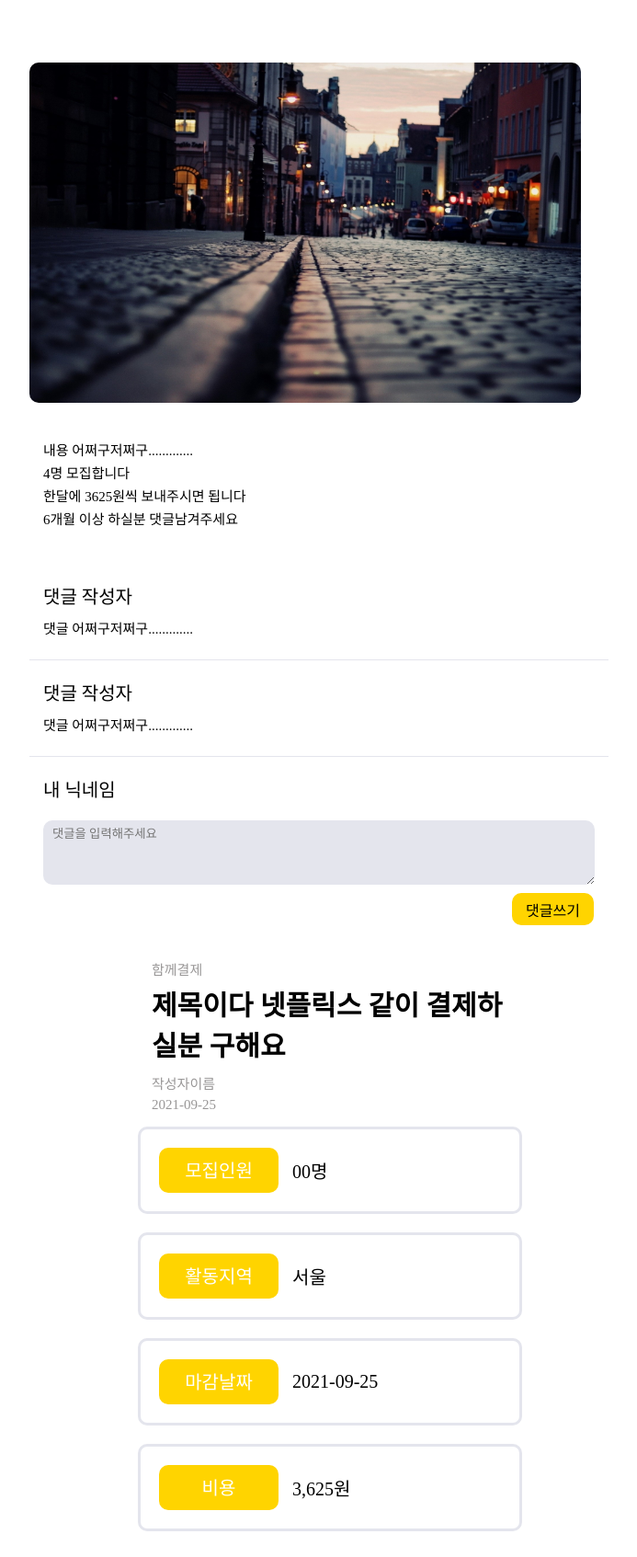
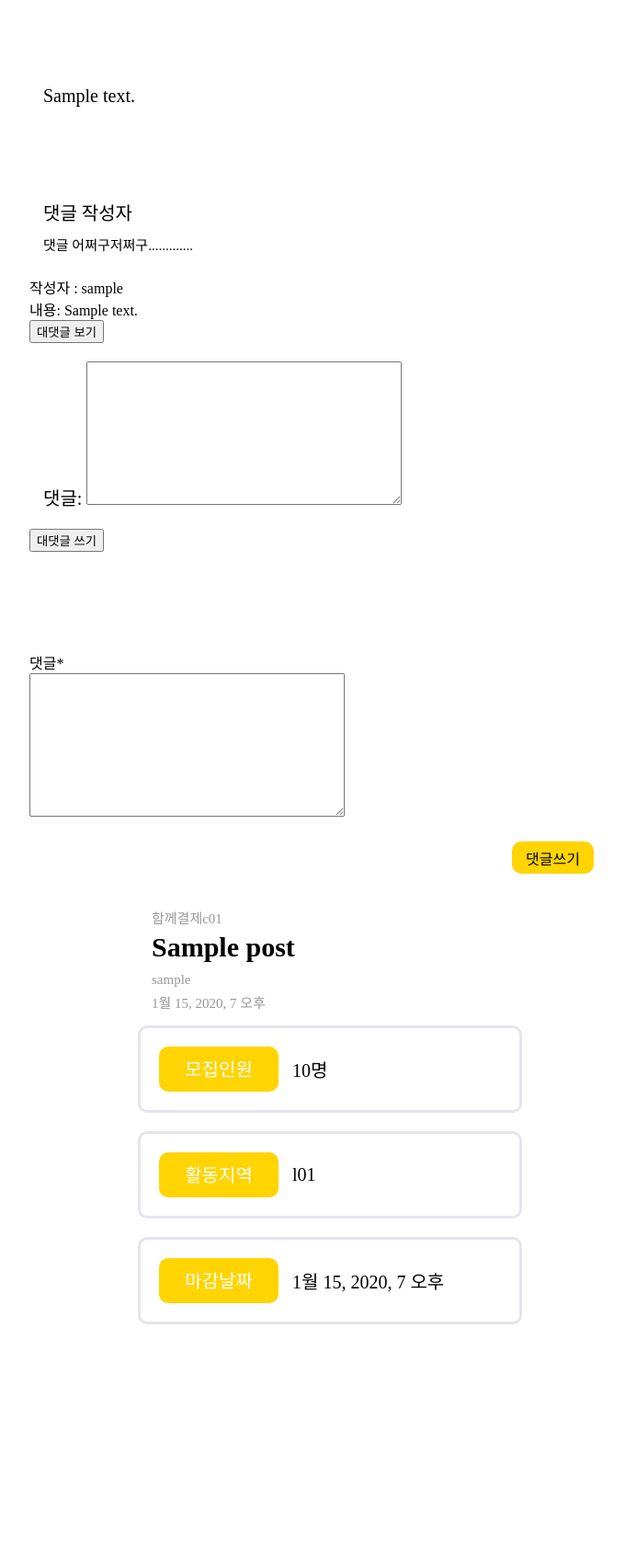
Before and after one commit to cychann/DAE, a Django app: template party/templates/party_detail.html in a window 1280 px wide. Shown: the whole page at 92% size, without its empty margins (293-986 px from the left). After the commit the page ends 1440 px from the top, so only its background shows below. Run offline with Django 3.2, Linux system fonts and the light colour scheme; tables that the repository leaves empty hold one stand-in row (values such as "Sample post"); the template is opened without the code that fills it: values that come from a table or form of the project are taken from there, most other values are stand-ins (such as "Sample title", 1, 10 or a date in 2020); some libraries are stand-ins or nearby versions.

Commit message:
Update party_detail.html
템플릿언어 이용해서 데이터 받는 부분 변경 (view와 template 연결)

```diff
--- a/party/templates/party_detail.html
+++ b/party/templates/party_detail.html
@@ -1,3 +1,4 @@
+{% load crispy_forms_tags %}
 <!DOCTYPE html>
 <html lang="ko">
 <head>
@@ -13,12 +14,14 @@
 
     <div class="page">
         <div class="leftBox">
+            {% if post.image %}
                 <img src="skyblue.png" class="itemImage">
-                <p class="postContent">내용 어쩌구저쩌구.............
-                    <br>4명 모집합니다
-                    <br>한달에 3625원씩 보내주시면 됩니다
-                    <br>6개월 이상 하실분 댓글남겨주세요
+                <!-- <img src="{{post.image.url}}" class="itemImage"> -->
+            {%endif%}
+                <p class="postContent">
+                    {{post.body | linebreaks}}
                 </p>
+
             <div class="mainBox">
                 <div class="postBoxDiv"> <!--여기서부터 댓글박스-->
                     <div class="writerInfo">
@@ -26,15 +29,37 @@
                     </div>
                     <p class="postContent">댓글 어쩌구저쩌구.............</p>
                 </div>
+                <!-- 이 아래 코드 수정 자유롭게 해주세요 -->
+                {%if comments %}
+                <div class="comment_wrapper mainBox">
+                    {% for comment in comments %}
+                    <div class="comment-item postBoxDiv">
+                        작성자 : {{comment.writer}}<br>
+                        내용: {{comment.body}}<br>
+                        <button onclick="dpRecomment(this)" id="btn_recomment{{comment.id}}" value="{{comment.id}}" class="btn_recomment">대댓글 보기</button>
+                            <div id="div_recomment{{comment.id}}" class="div_recomment">
+                                {% for re_comment in re_comments %}
+                                    {% if comment == re_comment.comment_id %}
+                                    작성자: {{re_comment.writer}}<br>
+                                    내용: {{re_comment.body}}
+                                    <hr>
+                                    {% endif %}
+                                {% endfor %}
+                                <form action="{% url 'party:re_comment' post.id comment.id %}" method="post" enctype="multipart/form-data">
+                                    {% csrf_token %}
+                                    {{form.as_p}}
+                                    <button type="submit">대댓글 쓰기</button>
+                                </form>
+                                <br>
+                            </div>
+                    </div>
+                    {% endfor %}
+                </div>
+                <br>
+                {%endif%}
 
-                <div class="postBoxDiv"> <!--여기서부터 댓글박스-->
-                    <div class="writerInfo">
-                        <p class="postWriter">댓글 작성자</p>
-                    </div>
-                    <p class="postContent">댓글 어쩌구저쩌구.............</p>
-                </div>
-
-                <div class="postBoxDiv"> <!--댓글쓰는 박스-->
+                <!--댓글쓰는 박스-->
+                <!-- <div class="postBoxDiv">
                     <div class="writerInfo">
                         <p class="postWriter">내 닉네임</p>
                     </div>
@@ -42,33 +67,60 @@
                         <textarea id="commentWriteBox" placeholder="댓글을 입력해주세요"></textarea>
                         <input type="submit" id="commentWriteButton" value="댓글쓰기" >
                     </form>
+                </div>  -->
+                <div class="postBoxDiv">
+                    <div class="writerInfo">
+                        <p class="postWriter">{{request.user.username}}</p>
+                    </div>
+                    <form method="POST" enctype="multipart/form-data" action="{%url 'party:create_comment' post.id%}">
+                        {%csrf_token%}
+                        {{form | crispy}} <br>
+                        <input type="submit" id="commentWriteButton" value="댓글쓰기">
+                    </form>
                 </div>
 
             </div>
         </div>
 
         <div class="rightBox">
-            <p class="category">함께결제</p>
-            <h1>제목이다 넷플릭스 같이 결제하실분 구해요</h1>
-            <p class="writerName">작성자이름</p>
-            <p class="pubDate">2021-09-25</p>
+            <p class="category">함께결제{{post.category}}</p> <!--카테고리명 model수정요망/일단 무시하세요-->
+            <h1>{{post.title}}</h1>
+            <p class="writerName">{{post.author}}</p>
+            <p class="pubDate">{{post.upload_date}}</p>
             <div class="infoBoxDiv">
                 <p class="infoTitle">모집인원</p>
-                <p class="infoContent">00명</p>
+                <p class="infoContent">{{post.capacity}}명</p>
             </div>
             <div class="infoBoxDiv">
                 <p class="infoTitle">활동지역</p>
-                <p class="infoContent">서울</p>
+                <p class="infoContent">{{post.location}}</p> <!--지역명 model수정요망/일단 무시하세요-->
             </div>
             <div class="infoBoxDiv">
                 <p class="infoTitle">마감날짜</p>
-                <p class="infoContent">2021-09-25</p>
+                <p class="infoContent">{{post.meet_date}}</p>
             </div>
-            <div class="infoBoxDiv">
+            <!-- <div class="infoBoxDiv">
                 <p class="infoTitle">비용</p>
                 <p class="infoContent">3,625원</p>
-            </div>
+            </div> --> <!--비용 속성은 없어요...-->
         </div>
     </div>
+<script>
+    function dpRecomment(obj) {
+        comment_id = obj.getAttribute('value');
+        var con = document.getElementById('div_recomment'+comment_id);
+        var btn = document.getElementById('btn_recomment'+comment_id);
+
+        if(con.style.display=='none'){
+            con.style.display = 'block';
+            btn.innerHTML = '접기'
+        }else{
+            con.style.display = 'none';
+            btn.innerHTML = '대댓글 보기'
+        }
+    }
+</script>
+
+
 </body>
 </html>
```
